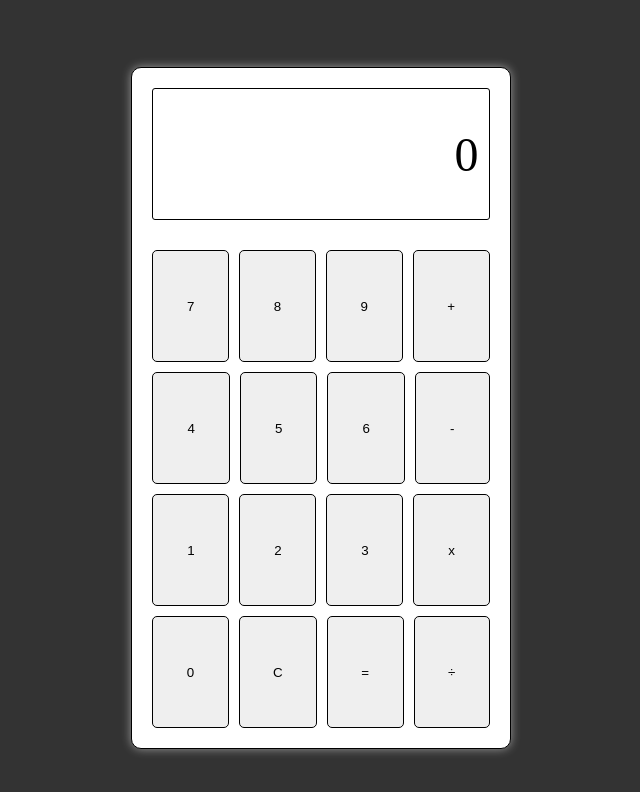
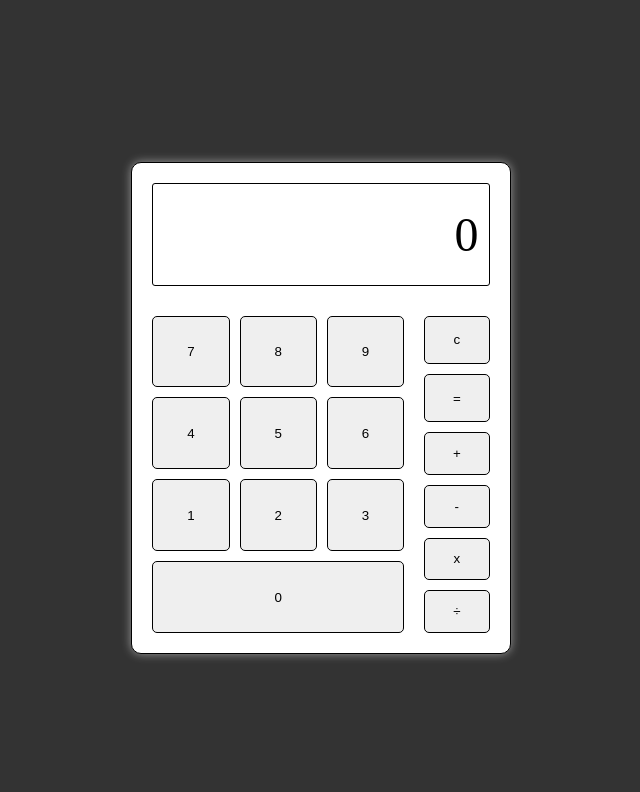
Before and after one commit to BrandB123/odin-calculator, a plain HTML site: page index.html in a window 1280 px wide. Shown: the whole page, without its empty margins (319-959 px from the left). Drawn offline with Linux system fonts and the light colour scheme.

Commit message:
Update ui
I grouped buttons of a similar type in the same div so that I could
more easily add different event listeners and functions to the different
types of buttons

```diff
--- a/index.html
+++ b/index.html
@@ -10,6 +10,43 @@
     <div class="main-container">
         <div class="display">0</div>
 
+        <div class="btn-container">
+            <div class="number-btns">
+                <div class="btn-row">
+                    <button>7</button>
+                    <button>8</button>
+                    <button>9</button>
+                </div>
+                <div class="btn-row">
+                    <button>4</button>
+                    <button>5</button>
+                    <button>6</button>
+                </div>
+                <div class="btn-row">
+                    <button>1</button>
+                    <button>2</button>
+                    <button>3</button>
+                </div>
+                <div class="btn-row" id="zero">
+                    <button>0</button>
+                </div>
+            </div>
+            <div class="non-number-btns">
+                <div class="non-operator-btns">
+                    <button>c</button>
+                    <button>=</button>
+                </div>
+                <div class="operator-btns">
+                    <button>+</button>
+                    <button>-</button>
+                    <button>x</button>
+                    <button>&#247</button>
+                </div>
+
+            </div>
+        </div>
+
+        <!--
         <div class="button-row">
 	        <button class="number" id="seven">7</button>
 	        <button class="number" id="eight">8</button>
@@ -37,6 +74,7 @@
 	        <button id="equals">=</button>
 	        <button id="divide">&#247</button>
 	    </div>
+        -->
     </div>
     <script src="script.js"></script>
 </body>
--- a/styles.css
+++ b/styles.css
@@ -5,6 +5,7 @@ body {
     align-items: center;
     background-color: #333;
 }
+
 
 .main-container {
     display: flex;
@@ -17,10 +18,13 @@ body {
     padding: 20px;
     gap: 10px;
     height: 80vh;
-    min-height: 300px;
+    min-height: 400px;
+    max-height: 450px;
     background-color: #fff;
     box-shadow: 0 0 10px rgb(255, 255, 255, 50%);
+    gap: 10px;
 }
+
 
 .display {
     display: flex;
@@ -35,11 +39,51 @@ body {
 
 }
 
-.button-row {
+.btn-container {
+    display: flex;
+    flex: auto;
+    gap: 20px;
+}
+
+
+.number-btns {
+    display: flex;
+    flex-direction: column;
+    flex: 4 1 auto;
+    gap: 10px;
+}
+
+
+.btn-row {
     display: flex;
     flex: auto;
     gap: 10px;
 }
+
+
+.non-number-btns {
+    display: flex;
+    flex-direction: column;
+    flex: 1 4 auto;
+    gap: 10px;
+}
+
+
+.non-operator-btns {
+    display: flex;
+    flex-direction: column;
+    flex: auto;
+    gap: 10px;
+}
+
+
+.operator-btns {
+    display: flex;
+    flex-direction: column;
+    flex: auto;
+    gap: 10px;
+}
+
 
 button {
     display: flex;
```
